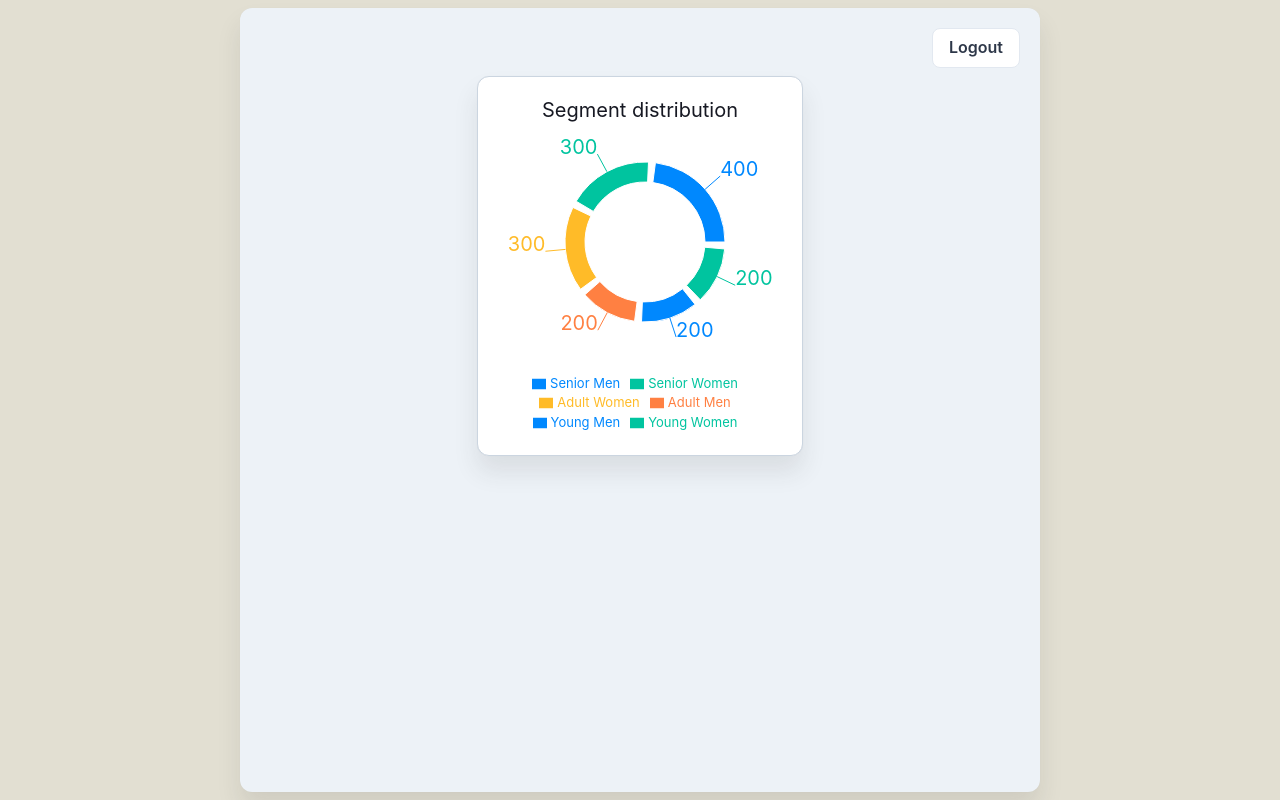
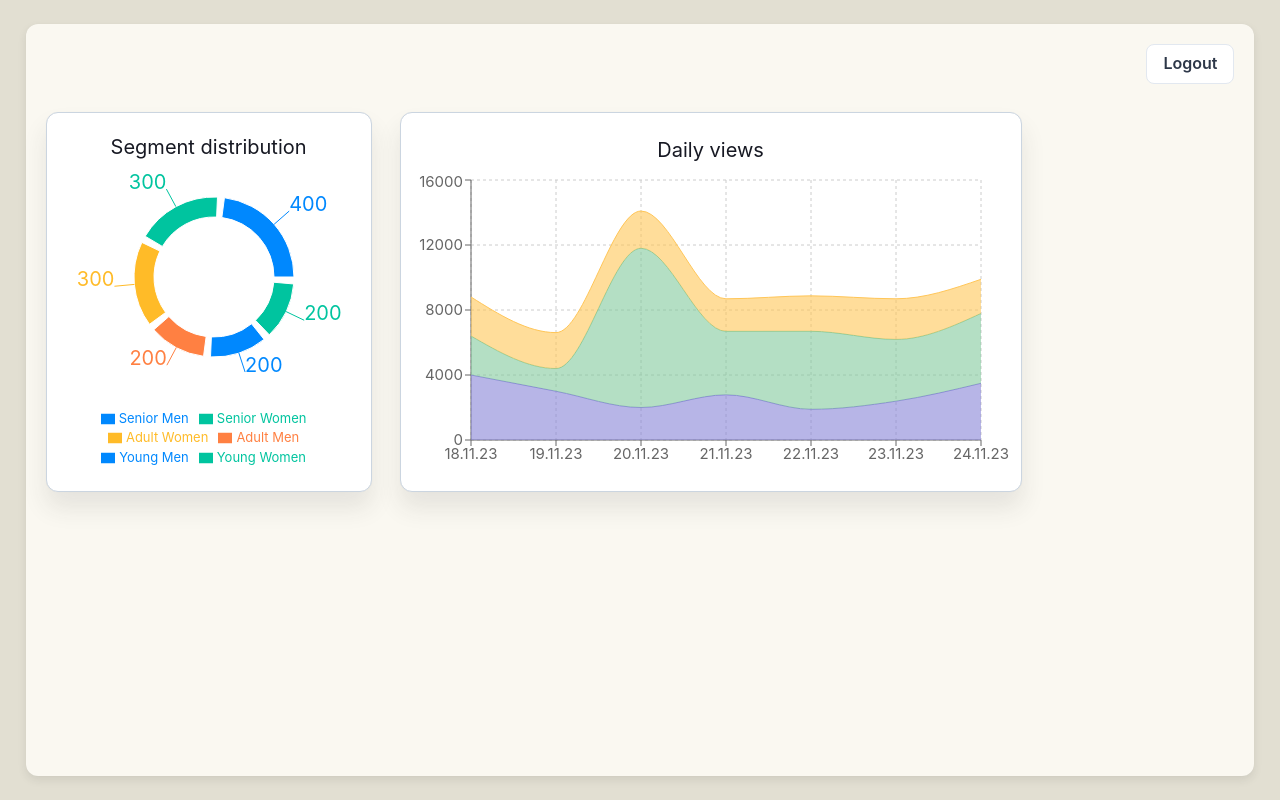
Before and after one commit to smartad-tech/smartad-platform, a React (Create React App) app: page /dashboard in a window 1280 px wide. Built offline with nearby package versions, Linux system fonts and the light colour scheme.

Commit message:
feat: change styles and add charts

```diff
--- a/package.json
+++ b/package.json
@@ -43,5 +43,8 @@
       "last 1 firefox version",
       "last 1 safari version"
     ]
+  },
+  "devDependencies": {
+    "prettier": "3.1.0"
   }
 }
--- a/public/index.html
+++ b/public/index.html
@@ -2,12 +2,12 @@
 <html lang="en">
   <head>
     <meta charset="utf-8" />
-    <link rel="icon" href="%PUBLIC_URL%/favicon.ico" />
+    <link rel="icon" href="%PUBLIC_URL%/Smartad.ico" />
     <meta name="viewport" content="width=device-width, initial-scale=1" />
     <meta name="theme-color" content="#000000" />
     <meta
       name="description"
-      content="Web site created using create-react-app"
+      content="SmartAd Dashboard"
     />
     <link rel="apple-touch-icon" href="%PUBLIC_URL%/logo192.png" />
     <!--
@@ -24,7 +24,7 @@
       work correctly both with client-side routing and a non-root public URL.
       Learn how to configure a non-root public URL by running `npm run build`.
     -->
-    <title>React App</title>
+    <title>SmartAd Platform</title>
   </head>
   <body style="background-color: #e2dfd2;">
     <noscript>You need to enable JavaScript to run this app.</noscript>
--- a/src/components/Dashboard/Dashboard.tsx
+++ b/src/components/Dashboard/Dashboard.tsx
@@ -1,7 +1,10 @@
-import { Flex, HStack, VStack, Button } from "@chakra-ui/react";
-import { SmartPieChart } from "./SmartPieChart";
+import { Flex, HStack, VStack, Button, Grid, GridItem } from "@chakra-ui/react";
+import { SegmentsPieChart } from "./SegmentsPieChart";
+import { DateViewsAreaChart } from "./DateViewsAreaChart";
+import { useNavigate } from "react-router-dom";
 
 export const Dashboard = () => {
+  const navigate = useNavigate();
   return (
     <Flex
       w={"100%"}
@@ -12,19 +15,24 @@ export const Dashboard = () => {
       fontSize="xl"
     >
       <Flex
-        w={"100vh"}
-        mt={"1vh"}
-        h={"98vh"}
+        w={"96vw"}
+        mt={"3vh"}
+        h={"94vh"}
         p={"20px"}
-        bgColor={"gray.100"}
-        boxShadow={"xl"}
+        bgColor={"bg.100"}
+        boxShadow={"md"}
         rounded={"xl"}
       >
-        <VStack w={'100%'} h={'100%'}>
-          <HStack w={'100%'} h={'auto'} justifyContent={'right'}>
-            <Button variant={'secondary'}>Logout</Button>
+        <VStack w={"100%"} h={"100%"}>
+          <HStack mb={"20px"} w={"100%"} h={"auto"} justifyContent={"right"}>
+            <Button onClick={() => navigate("/")} variant={"secondary"}>
+              Logout
+            </Button>
           </HStack>
-          <SmartPieChart />
+          <HStack w={"100%"} justifyContent={"left"}>
+            <SegmentsPieChart />
+            <DateViewsAreaChart />
+          </HStack>
         </VStack>
       </Flex>
     </Flex>
--- /dev/null
+++ b/src/components/Dashboard/DateViewsAreaChart.tsx
@@ -0,0 +1,114 @@
+import { Flex, Text } from "@chakra-ui/react";
+import React from "react";
+import {
+  Area,
+  AreaChart,
+  CartesianGrid,
+  Tooltip,
+  XAxis,
+  YAxis,
+} from "recharts";
+
+const data = [
+  {
+    name: "18.11.23",
+    uv: 4000,
+    pv: 2400,
+    amt: 2400,
+  },
+  {
+    name: "19.11.23",
+    uv: 3000,
+    pv: 1398,
+    amt: 2210,
+  },
+  {
+    name: "20.11.23",
+    uv: 2000,
+    pv: 9800,
+    amt: 2290,
+  },
+  {
+    name: "21.11.23",
+    uv: 2780,
+    pv: 3908,
+    amt: 2000,
+  },
+  {
+    name: "22.11.23",
+    uv: 1890,
+    pv: 4800,
+    amt: 2181,
+  },
+  {
+    name: "23.11.23",
+    uv: 2390,
+    pv: 3800,
+    amt: 2500,
+  },
+  {
+    name: "24.11.23",
+    uv: 3490,
+    pv: 4300,
+    amt: 2100,
+  },
+];
+
+export const DateViewsAreaChart = () => {
+  return (
+    <Flex
+      ml={"10px"}
+      alignItems="center"
+      direction="column"
+      textAlign="center"
+      border={"1px"}
+      borderColor="gray.300"
+      bg="white"
+      padding={"10px"}
+      rounded={"xl"}
+      height="380px"
+      w={"auto"}
+      boxShadow="xl"
+      justifyContent="center"
+    >
+      <Text mb={"5px"}>Daily views</Text>
+      <AreaChart
+        width={600}
+        height={300}
+        data={data}
+        margin={{
+          top: 10,
+          right: 30,
+          left: 0,
+          bottom: 0,
+        }}
+      >
+        <CartesianGrid strokeDasharray="3 3" />
+        <XAxis dataKey="name" fontSize={"15px"} />
+        <YAxis fontSize={"15px"} />
+        <Tooltip />
+        <Area
+          type="monotone"
+          dataKey="uv"
+          stackId="1"
+          stroke="#8884d8"
+          fill="#8884d8"
+        />
+        <Area
+          type="monotone"
+          dataKey="pv"
+          stackId="1"
+          stroke="#82ca9d"
+          fill="#82ca9d"
+        />
+        <Area
+          type="monotone"
+          dataKey="amt"
+          stackId="1"
+          stroke="#ffc658"
+          fill="#ffc658"
+        />
+      </AreaChart>
+    </Flex>
+  );
+};
--- a/src/components/Dashboard/SmartPieChart.tsx
+++ b/src/components/Dashboard/SegmentsPieChart.tsx
@@ -1,7 +1,7 @@
 import { Flex, Text } from "@chakra-ui/react";
 import { Cell, Legend, Pie, PieChart, Tooltip } from "recharts";
 
-export const SmartPieChart = () => {
+export const SegmentsPieChart = () => {
   const data = [
     { name: "Senior Men", value: 400 },
     { name: "Senior Women", value: 300 },
@@ -10,12 +10,14 @@ export const SmartPieChart = () => {
     { name: "Young Men", value: 200 },
     { name: "Young Women", value: 200 },
   ];
+
   const COLORS = ["#0088FE", "#00C49F", "#FFBB28", "#FF8042"];
   return (
     <Flex
+      mr={'10px'}
       alignItems="center"
       direction="column"
-      textAlign="center"
+
       border={"1px"}
       borderColor="gray.300"
       bg="white"
@@ -25,7 +27,7 @@ export const SmartPieChart = () => {
       boxShadow="xl"
       justifyContent="center"
     >
-      <Text mb={'3'}>Segment distribution</Text>
+      <Text mb={'10px'}>Segment distribution</Text>
       <PieChart width={300} height={300}>
         <Pie
           data={data}
--- a/src/components/LoginScreen/Login.tsx
+++ b/src/components/LoginScreen/Login.tsx
@@ -34,7 +34,7 @@ export const Login = () => {
       fontSize="xl"
     >
       <Flex
-        mt={"30vh"}
+        mt={"25vh"}
         p={"20px"}
         bgColor={"gray.100"}
         boxShadow={"xl"}
--- a/src/theme/index.ts
+++ b/src/theme/index.ts
@@ -24,5 +24,8 @@ export const theme: Record<string, any> = extendTheme({
       800: "#234E52",
       900: "#1D4044",
     },
+    bg : {
+      100: "#FAF8F1"
+    }
   },
 });
```
Also changed, not shown: .fleet/settings.json (added), 2 other files (tests, documents, lock files or other folders).
